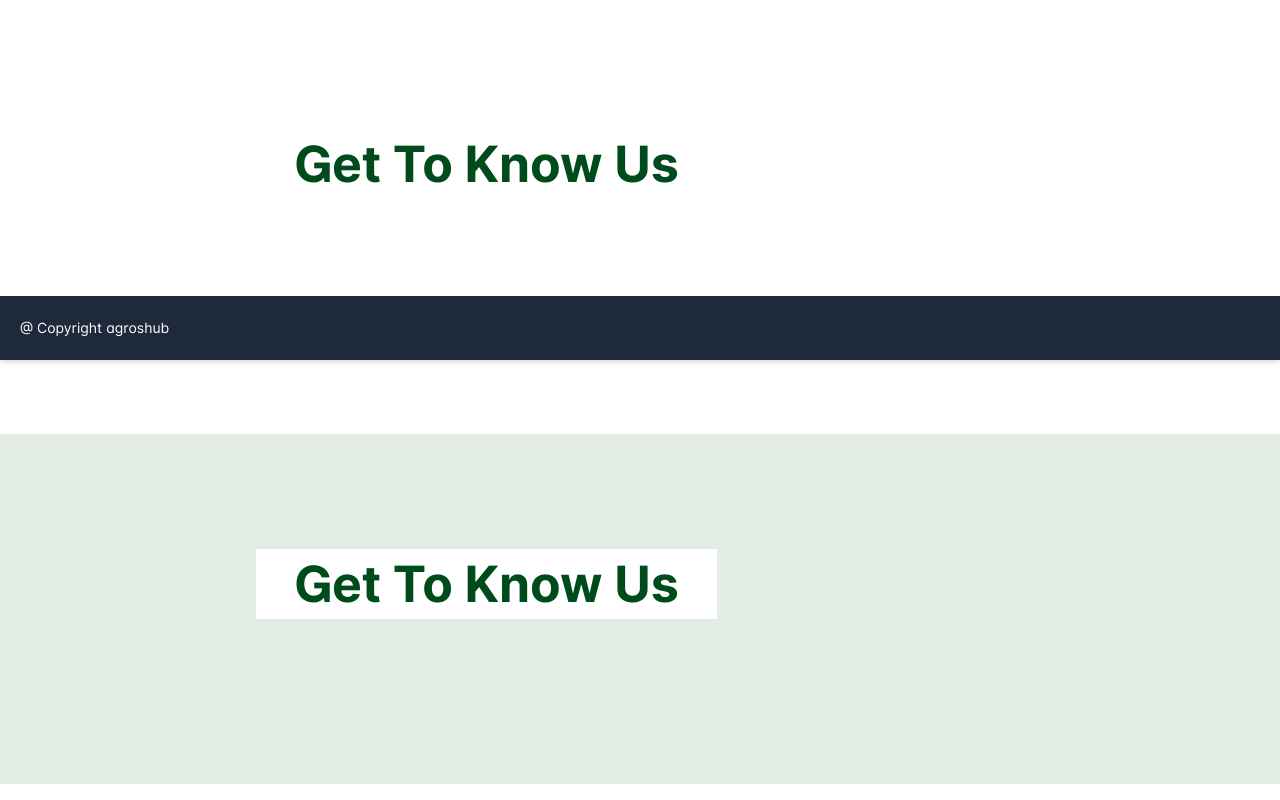
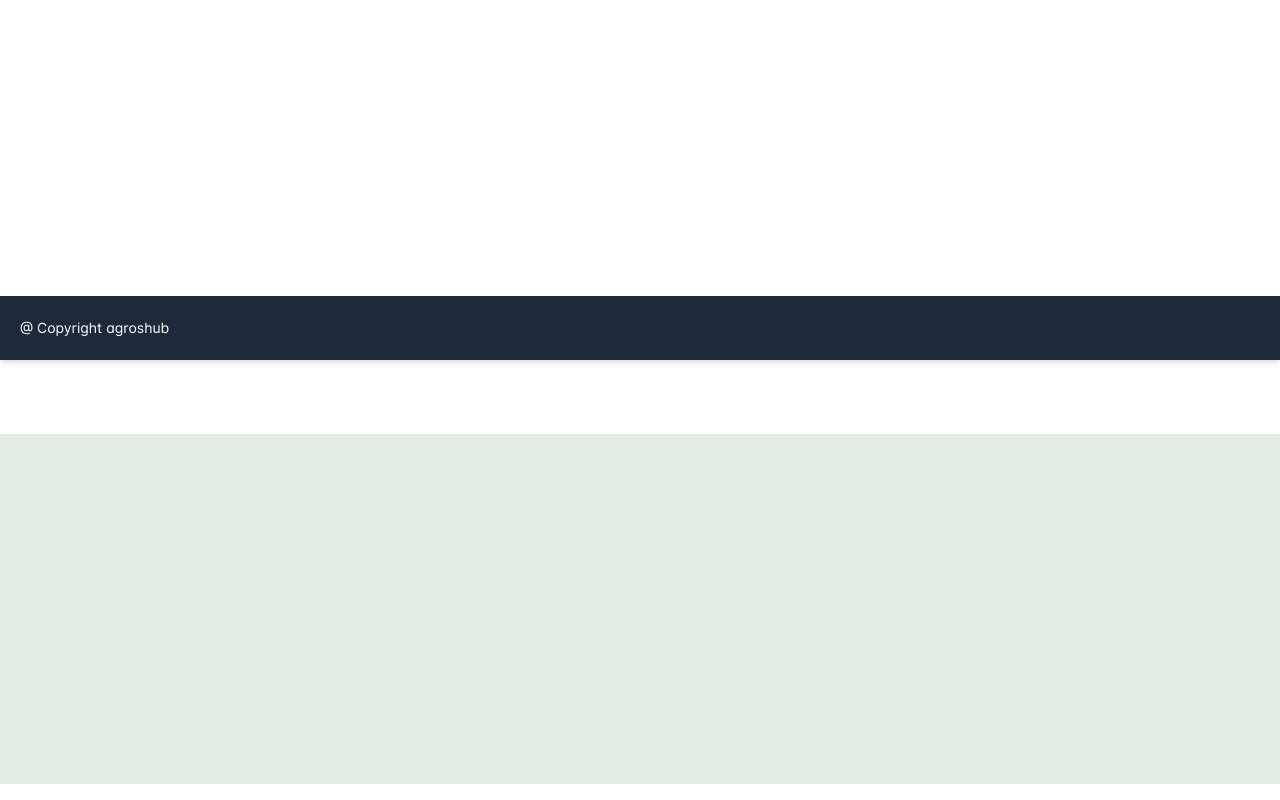
Before and after one commit to techwitzs-ventures/agros-website, a React (Create React App) app: page /apps/home in a window 1280 px wide. Shown: the part 440-1240 px from the top of the page. Built offline with nearby package versions, Linux system fonts and the light colour scheme; what aws-amplify, mobile-detect would draw is missing.

Commit message:
section 1, section 2 and section 3 changed

```diff
--- a/src/app/main/apps/home/components/section1.js
+++ b/src/app/main/apps/home/components/section1.js
@@ -20,7 +20,7 @@ const styles = {
     buttonOverlay: {
         position: 'absolute',
         top: '60%',
-        left: '20%',
+        left: '50%',
         transform: 'translateY(-50%)',
         color: 'white',
         zIndex: 10,
--- a/src/app/main/apps/home/components/section2.js
+++ b/src/app/main/apps/home/components/section2.js
@@ -46,9 +46,9 @@ const Section2 = () => {
         <div style={styles.container}>
             <div style={styles.innerContainer}>
                 <div style={styles.leftSidePanel}>
-                    <div style={styles.leftSidePaneldiv1}>
+                    {/* <div style={styles.leftSidePaneldiv1}>
                         <h1 style={styles.text}>Get To Know Us</h1>
-                    </div>
+                    </div> */}
                     <div style={styles.leftSidePaneldiv2}>
                         {/* <p style={{
                             width: "90%",
--- a/src/app/main/apps/home/components/section3.js
+++ b/src/app/main/apps/home/components/section3.js
@@ -47,9 +47,9 @@ const Section2 = () => {
         <div style={styles.container}>
             <div style={styles.innerContainer}>
                 <div style={styles.leftSidePanel}>
-                    <div style={styles.leftSidePaneldiv1}>
+                    {/* <div style={styles.leftSidePaneldiv1}>
                         <h1 style={styles.text}>Get To Know Us</h1>
-                    </div>
+                    </div> */}
                     <div style={styles.leftSidePaneldiv2}>
                         {/* <p style={{
                             width: "90%",
```
